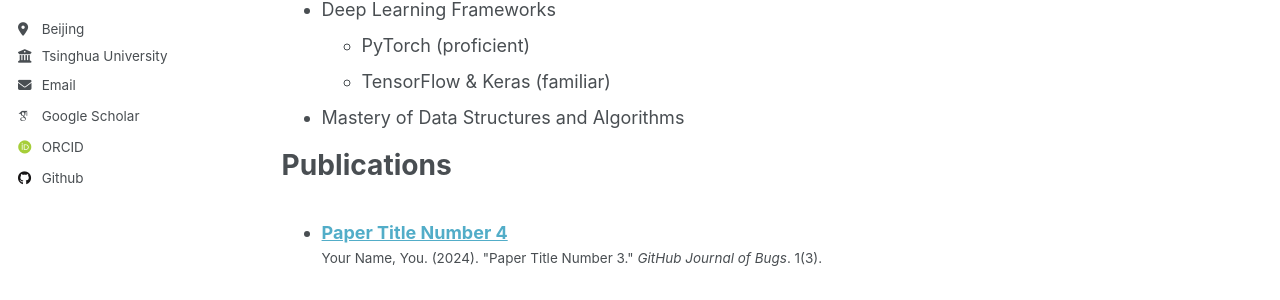
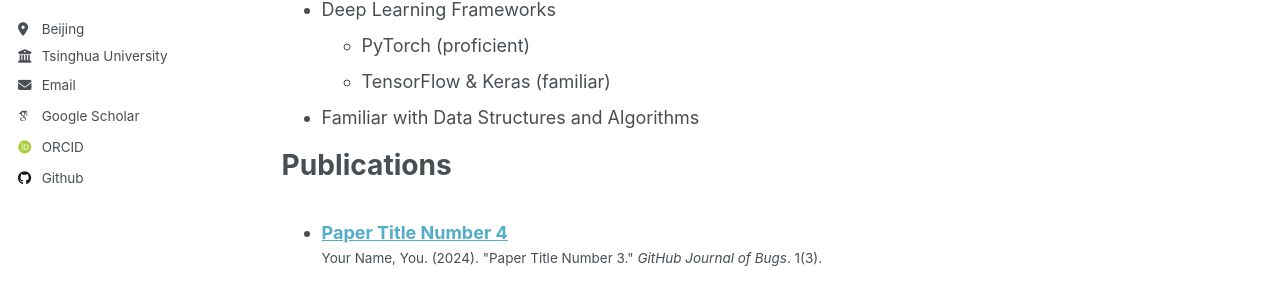
Before and after one commit to lin-zy23/lin-zy23.github.io, a Jekyll site: the page built from _pages/cv.md, in a window 1280 px wide and 900 px high. Shown: the part 364-664 px from the top of the window. Built offline with Jekyll 4.4.1, drawn with Linux system fonts in a browser that asks for light colours; some web fonts are replaced.

Commit message:
version2

```diff
--- a/_pages/cv.md
+++ b/_pages/cv.md
@@ -38,7 +38,7 @@ Skills
 * Deep Learning Frameworks
   * PyTorch (proficient)
   * TensorFlow & Keras (familiar)
-* Mastery of Data Structures and Algorithms
+* Familiar with Data Structures and Algorithms
 
 Publications
 ======
```
